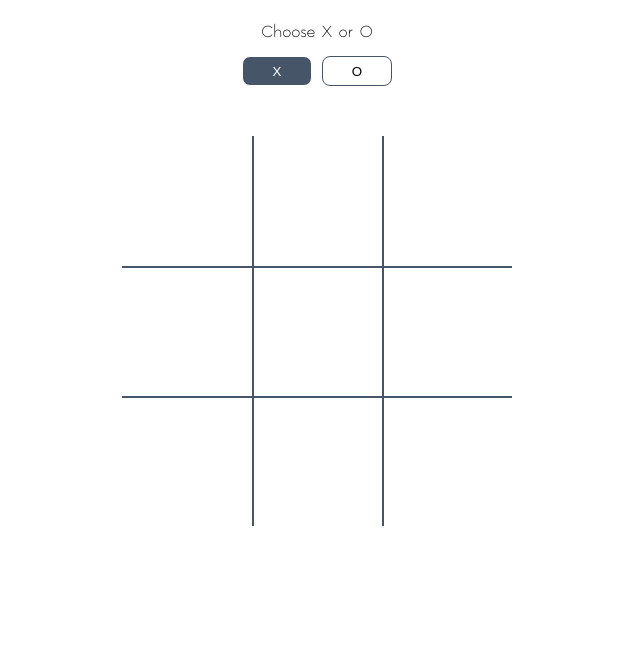
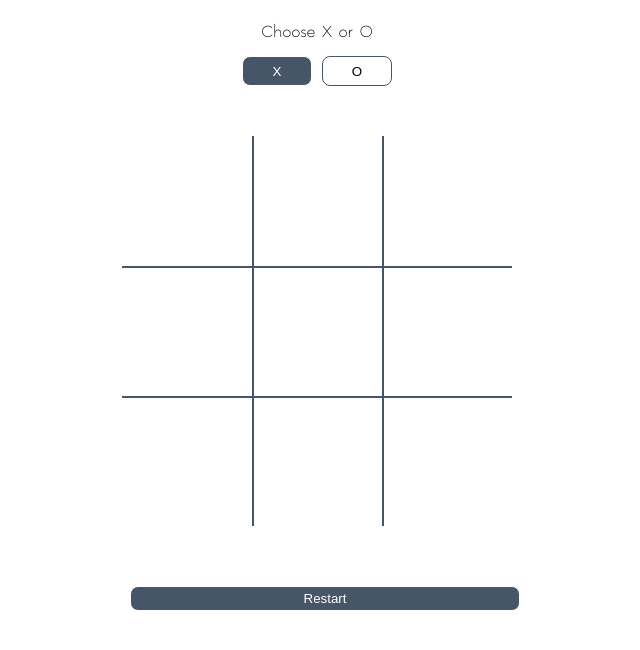
Before and after one commit to OGWhiskers/Tic-Tac-Toe, a plain HTML site: page index.html in a window 1280 px wide. Shown: the whole page, without its empty margins (323-963 px from the left). Drawn offline with Linux system fonts and the light colour scheme.

Commit message:
Add html and style restart button

```diff
--- a/index.html
+++ b/index.html
@@ -31,6 +31,11 @@
       <div class="div-8 tiles"></div>
       <div class="div-9 tiles"></div>
     </div>
+
+    <div class="reset">
+      <button class="restart">Restart</button>
+    </div>
+
     <script src="script.js"></script>
   </body>
 </html>
--- a/script.js
+++ b/script.js
@@ -91,10 +91,13 @@ const Game = (function () {
   function render(position, avatar) {
     let doc = document.querySelector(`.${position}`);
     let ava = document.createElement("p");
-    ava.setAttribute("id", "avatar");
-    doc.appendChild(ava);
-    ava.textContent = avatar;
-    _swicthAvatar();
+
+    if (doc.textContent == "") {
+      ava.setAttribute("id", "avatar");
+      doc.appendChild(ava);
+      ava.textContent = avatar;
+      _swicthAvatar();
+    }
   }
 
   return { render, reset, IsXActive, IsOActive, elements };
@@ -102,9 +105,7 @@ const Game = (function () {
 
 // SEPARATE :
 
-const displayWinner = (function () {
-  //  IF X OR O ARE IN POSITION (DIFFERENT WINNING CONDITIONS DISPLAY MESSAGE)
-
+const decideWinner = (function () {
   let row1 = [];
   let row2 = [];
   let row3 = [];
@@ -186,3 +187,5 @@ const displayWinner = (function () {
     }
   };
 })();
+
+const displayWinner = (function () {})();
--- a/style.css
+++ b/style.css
@@ -33,6 +33,7 @@
   border: 2px solid #475569;
   border-top: none;
   border-left: none;
+  cursor: pointer;
 }
 
 .div-3,
@@ -74,6 +75,8 @@
 
   width: 70px;
   height: 30px;
+
+  cursor: pointer;
 }
 
 .btn-active {
@@ -81,3 +84,25 @@
   border: 1px solid white;
   color: white;
 }
+
+/* RESTART : */
+
+.reset {
+  display: flex;
+  justify-content: center;
+
+  width: 100vw;
+  margin: auto;
+}
+.restart {
+  border-radius: 8px;
+  background-color: #475569;
+  border: 1px solid white;
+  color: white;
+  cursor: pointer;
+
+  width: 390px;
+  height: 25px;
+
+  margin-top: 60px;
+}
```
